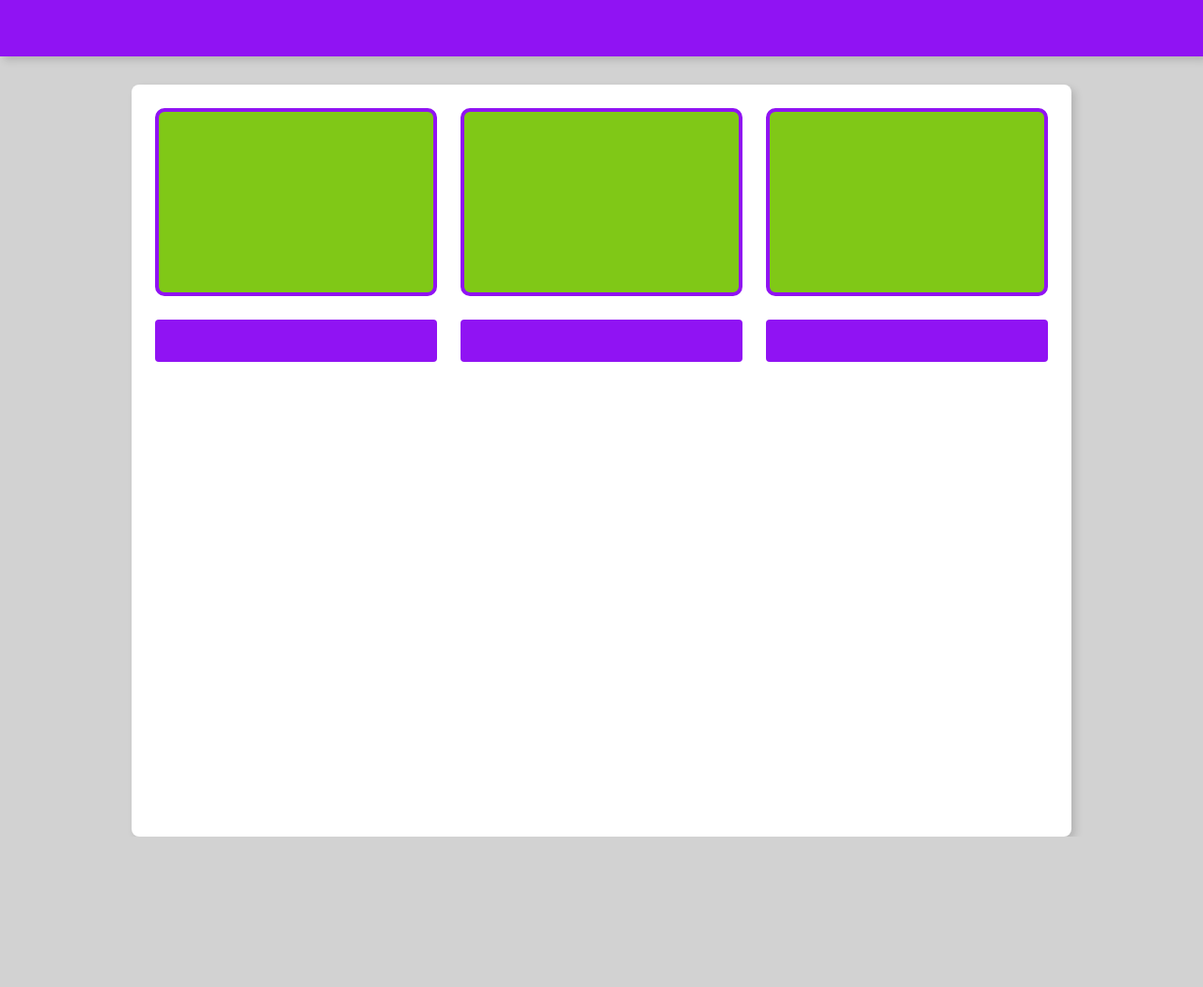
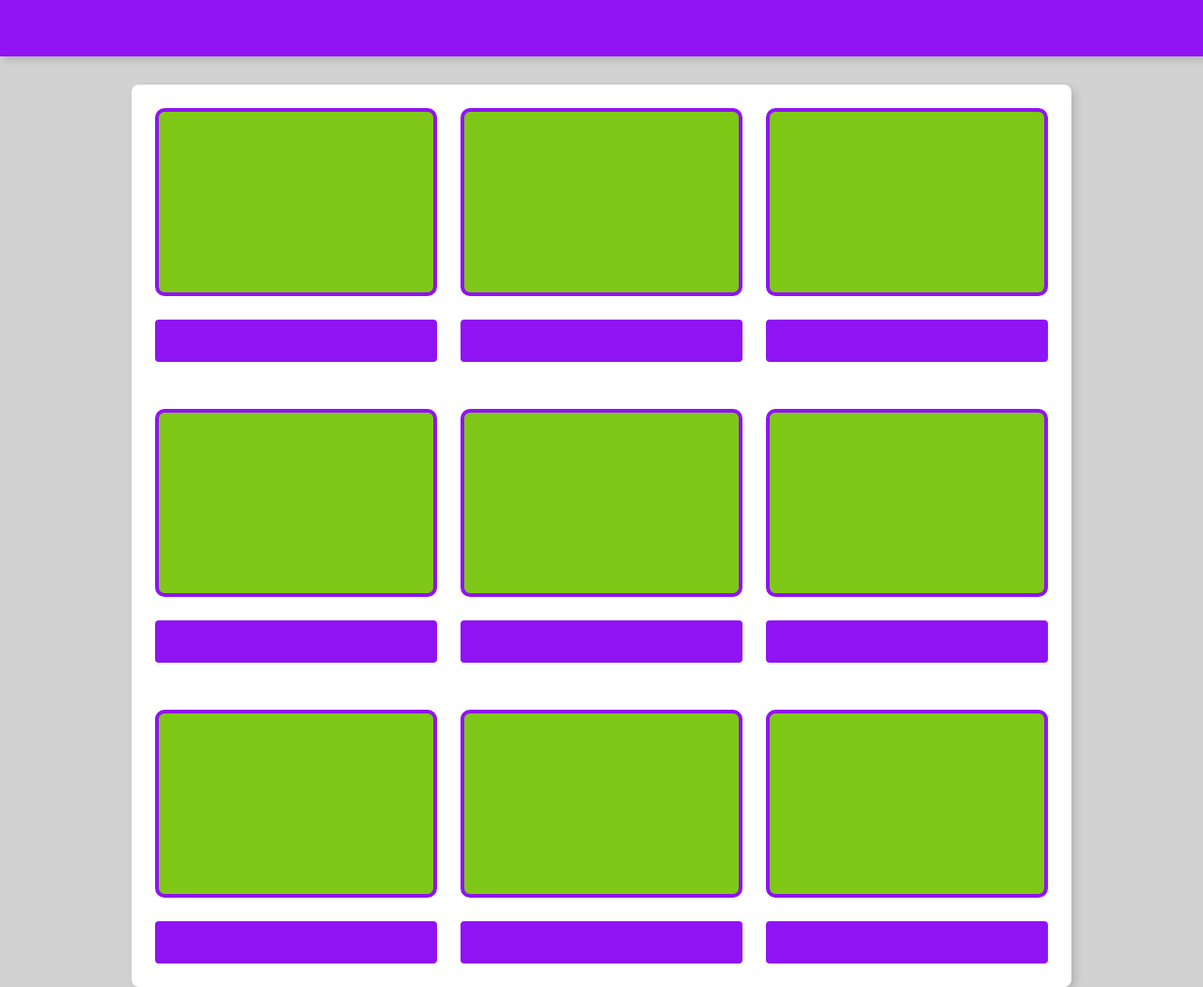
Before and after one commit to eduardobcoelho/Front-end-Design-Course, a plain HTML site: page sections/section_02/exercise/css_exercise_01/index.html in a window 1280 px wide. Shown: the whole page at 94% size. Before the commit the page ends 890 px from the top, so only its background shows below. Drawn offline with Linux system fonts and the light colour scheme.

Commit message:
video lesson status: 17

```diff
--- a/sections/section_02/exercise/css_exercise_01/index.html
+++ b/sections/section_02/exercise/css_exercise_01/index.html
@@ -29,6 +29,34 @@
             <div class="box"></div>
             <div class="btn"></div>
         </div>
+        <div class="box-container">
+            <div class="box"></div>
+            <div class="btn"></div>
+        </div>
+
+        <div class="box-container">
+            <div class="box"></div>
+            <div class="btn"></div>
+        </div>
+
+        <div class="box-container">
+            <div class="box"></div>
+            <div class="btn"></div>
+        </div>
+        <div class="box-container">
+            <div class="box"></div>
+            <div class="btn"></div>
+        </div>
+
+        <div class="box-container">
+            <div class="box"></div>
+            <div class="btn"></div>
+        </div>
+
+        <div class="box-container">
+            <div class="box"></div>
+            <div class="btn"></div>
+        </div>
 
     </main>
 </body>
--- a/sections/section_02/exercise/css_exercise_01/style.css
+++ b/sections/section_02/exercise/css_exercise_01/style.css
@@ -1,6 +1,6 @@
 body {
     background-color: #c8c8c8ce;
-    margin: 0px;
+    margin: 0px; /* put off the margin default of the body */
 }
 
 header {
@@ -8,27 +8,28 @@ header {
     height: 60px;
     display: block;
     background-color: #9013F3;
-    box-shadow: 4px 4px 8px rgba(0, 0, 0, 0.15);
+    box-shadow: 4px 4px 8px rgba(0, 0, 0, 0.15); /* Puts shadow in a box */
 }
 
 main {
     width: 1000px;
-    height: 800px;
-    display: block;
+    height: auto;
+    display: table;
     background-color: #fff;
-    border-radius: 8px;
+    border-radius: 8px; /* Modify the border of a box */
     margin-top: 30px;
-    margin-left: auto;
-    margin-right: auto;
+    margin-left: auto; /* Centralize the main in the middle of the body */
+    margin-right: auto; /* Centralize the main in the middle of the body */
     box-shadow: 4px 4px 8px rgba(0, 0, 0, 0.15);
 }
 
 .box-container {
     width: 300px;
     margin-top: 25px;
+    margin-bottom: 25px;
     margin-left: 25px;
-    display: table;
-    float: left;
+    display: table; /* in this display: table, the height of the box-container will be defined according to the elements height inside of him */
+    float: left; /* the box is floating, under the screen, to the left */
 }
 
 .box {
@@ -38,7 +39,7 @@ main {
     background-color: #80c817;
     border-radius: 10px;
     border: 4px solid #9013F3;
-    box-sizing: border-box;
+    box-sizing: border-box; /* put the element's border inside of him */
 }
 
 .btn {
@@ -51,7 +52,7 @@ main {
     float: left;
 }
 
-.clearfix {
+.clearfix { /* barra separadora */
     width: 100%;
     height: 1px;
     display: block;
```
Also changed, not shown: sections/section_02/anotations_section_02.txt.
